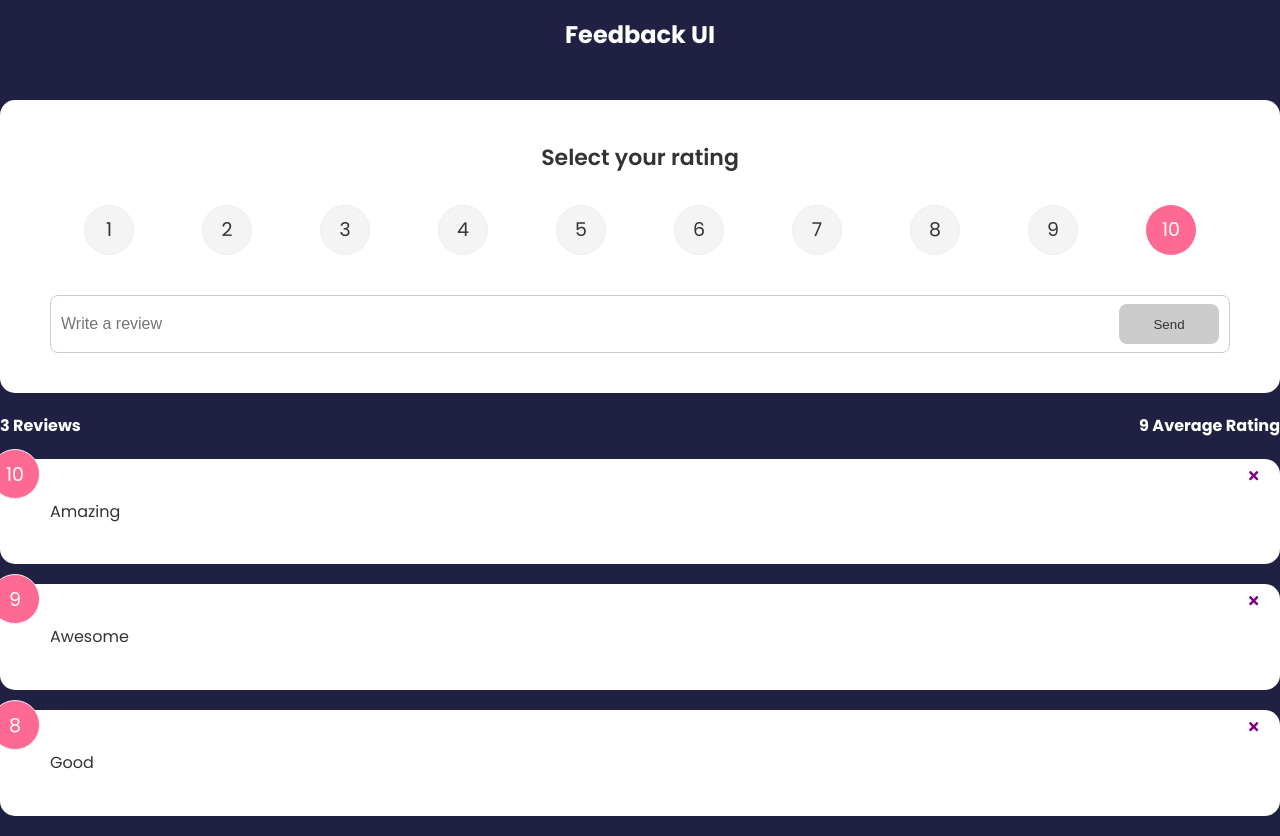
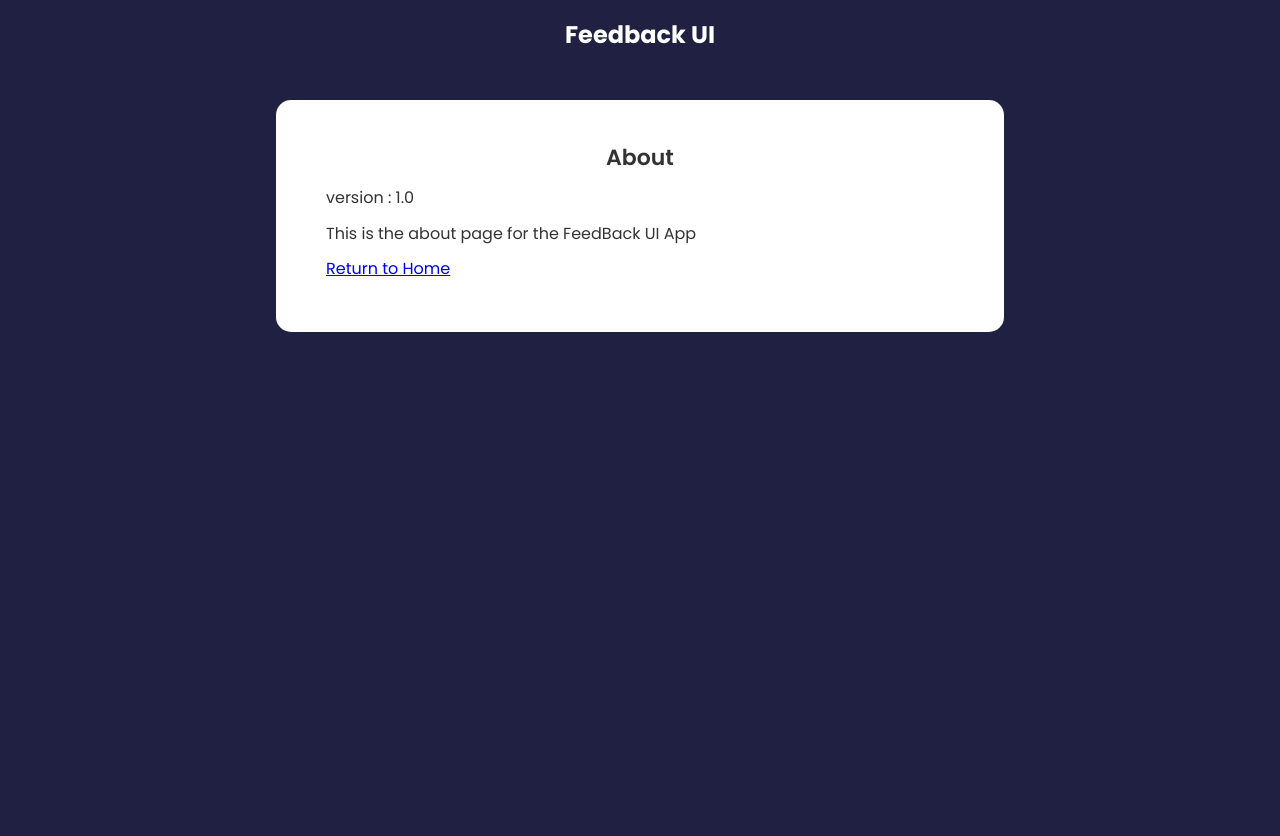
Before and after one commit to arkapatra31/ReactJS, a React (Create React App) app in the folder feedback-app/: page /about in a window 1280 px wide. After the commit the page ends 800 px from the top, so only its background shows below. Built offline with nearby package versions, Linux system fonts and the light colour scheme.

Commit message:
FeedBack UI v1.5

```diff
--- a/feedback-app/package.json
+++ b/feedback-app/package.json
@@ -10,6 +10,7 @@
     "react": "^18.2.0",
     "react-dom": "^18.2.0",
     "react-icons": "^4.4.0",
+    "react-router-dom": "^6.4.0",
     "react-scripts": "5.0.1",
     "uuid": "^9.0.0",
     "web-vitals": "^2.1.4"
--- a/feedback-app/src/App.js
+++ b/feedback-app/src/App.js
@@ -1,11 +1,13 @@
 import { useState } from "react";
-import {v4 as uuidv4}from 'uuid';
+import { v4 as uuidv4 } from "uuid";
+import { BrowserRouter as Router, Route, Routes } from "react-router-dom";
 import FeedbackData from "../src/data/FeedbackData";
 import Header from "./components/Header";
 //import FeedbackItem from "./components/FeedbackItem";
 import FeedbackList from "./components/FeedbackList";
 import FeedbackStats from "./components/FeedbackStats";
 import FeedbackForm from "./components/FeedbackForm";
+import AboutPage from "./pages/AboutPage";
 
 function App() {
   const [feedbackData, setFeedbackData] = useState(FeedbackData);
@@ -19,18 +21,33 @@
   const addNewFeedback = (newFeedBack) => {
     newFeedBack.id = parseInt(uuidv4());
     setFeedbackData([newFeedBack, ...feedbackData]);
-  }
+  };
 
   return (
+    <Router>
+      <Header />
+      <div className="container">
+        <Routes>
+          <Route
+            exact
+            path="/"
+            element={
               <>
-      <Header />
-      <FeedbackForm addNewFeedback = {(review) => addNewFeedback(review)}/>
+                <FeedbackForm
+                  addNewFeedback={(review) => addNewFeedback(review)}
+                />
                 <FeedbackStats feedBack={feedbackData} />
                 <FeedbackList
                   feedBack={feedbackData}
                   deleteFeedBack={(id) => deleteSelectedFeedBack(id)}
                 />
               </>
+            }
+          ></Route>
+          <Route path="/about" element={<AboutPage />} />
+        </Routes>
+      </div>
+    </Router>
   );
 }
 
--- /dev/null
+++ b/feedback-app/src/pages/AboutPage.jsx
@@ -0,0 +1,18 @@
+import Card from "../components/shared/Card";
+function AboutPage() {
+  return (
+    <Card>
+      <div className="about">
+        <h2>About</h2>
+
+        <p>version : 1.0</p>
+        <p>This is the about page for the FeedBack UI App</p>
+        <p>
+          <a href="/">Return to Home</a>
+        </p>
+      </div>
+    </Card>
+  );
+}
+
+export default AboutPage;
```
Also changed, not shown: 1 other file (tests, documents, lock files or other folders). Lines whose indentation alone changed are shown as unchanged.
